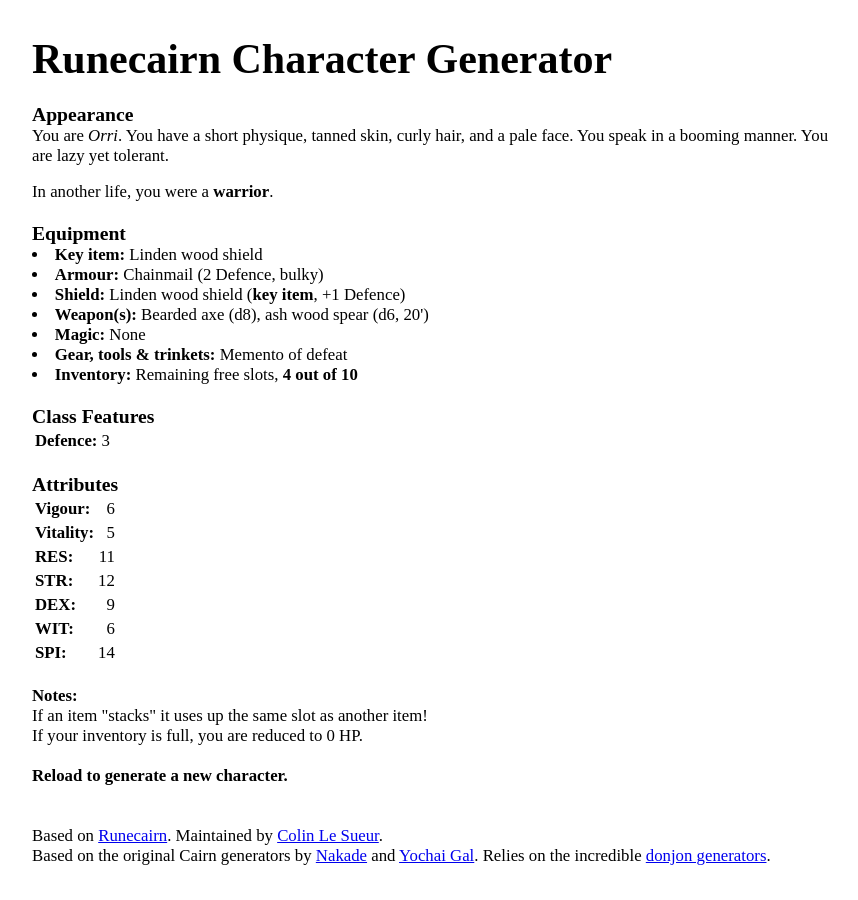
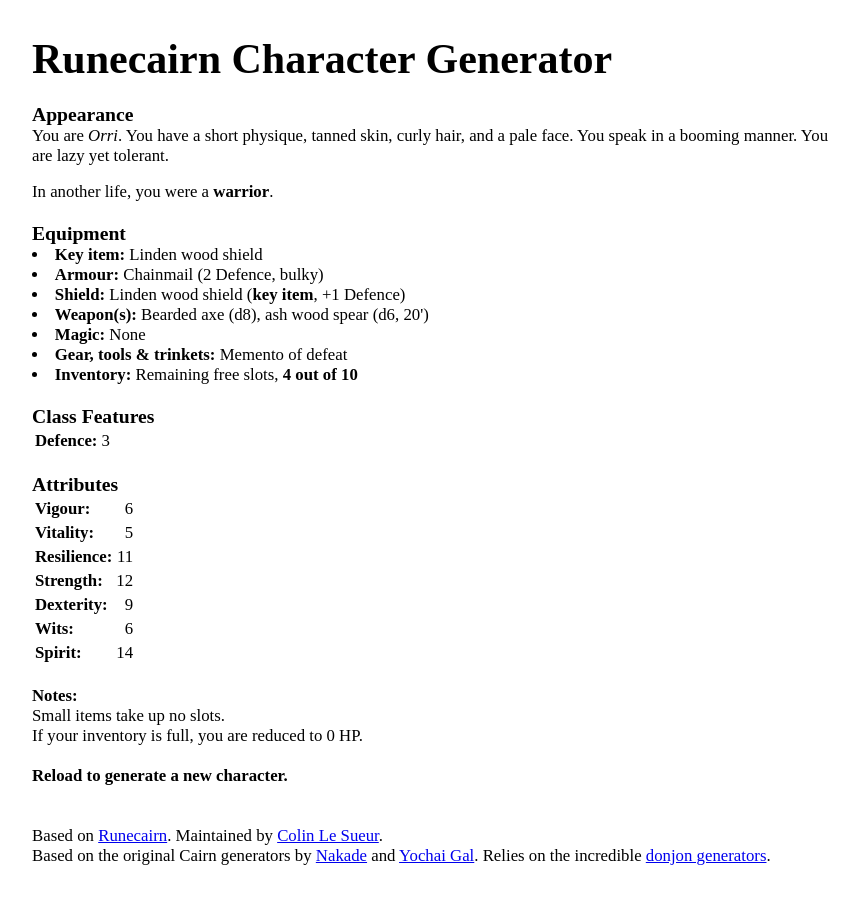
Before and after one commit to byodinsbeardrpg/byodinsbeardrpg.github.io, a Jekyll site: the page generator/index.html, which Jekyll copies as it is, in a window 1280 px wide. Shown: the whole page, without its empty margins (208-1066 px from the left). Built offline with Jekyll 4.4.1, drawn with Linux system fonts in a browser that asks for light colours; some web fonts are replaced.

Commit message:
Update index.html

```diff
--- a/generator/index.html
+++ b/generator/index.html
@@ -41,13 +41,13 @@
       <table>
         <tr align="left"><th>Vigour: </th><td align="right" id="vig"></td></tr>
         <tr align="left"><th>Vitality: </th><td align="right" id="vit"></td></tr>
-        <tr align="left"><th>RES: </th><td align="right" id="res"></td></tr>
-        <tr align="left"><th>STR: </th><td align="right" id="str"></td></tr>
-        <tr align="left"><th>DEX: </th><td align="right" id="dex"></td></tr>
-        <tr align="left"><th>WIT: </th><td align="right" id="wit"></td></tr>
-        <tr align="left"><th>SPI: </th><td align="right" id="spi"></td></tr>
+        <tr align="left"><th>Resilience: </th><td align="right" id="res"></td></tr>
+        <tr align="left"><th>Strength: </th><td align="right" id="str"></td></tr>
+        <tr align="left"><th>Dexterity: </th><td align="right" id="dex"></td></tr>
+        <tr align="left"><th>Wits: </th><td align="right" id="wit"></td></tr>
+        <tr align="left"><th>Spirit: </th><td align="right" id="spi"></td></tr>
         </table>
-        <br><b>Notes: </b><br>If an item "stacks" it uses up the same slot as another item! <br>If your inventory is full, you are reduced to 0 HP.<br></li>
+        <br><b>Notes: </b><br>Small items take up no slots. <br>If your inventory is full, you are reduced to 0 HP.<br></li>
     </div>
     <script type="text/javascript" src="js/jquery-3.5.1.min.js"></script>
     <script type="text/javascript" src="js/main.js"></script>
```
